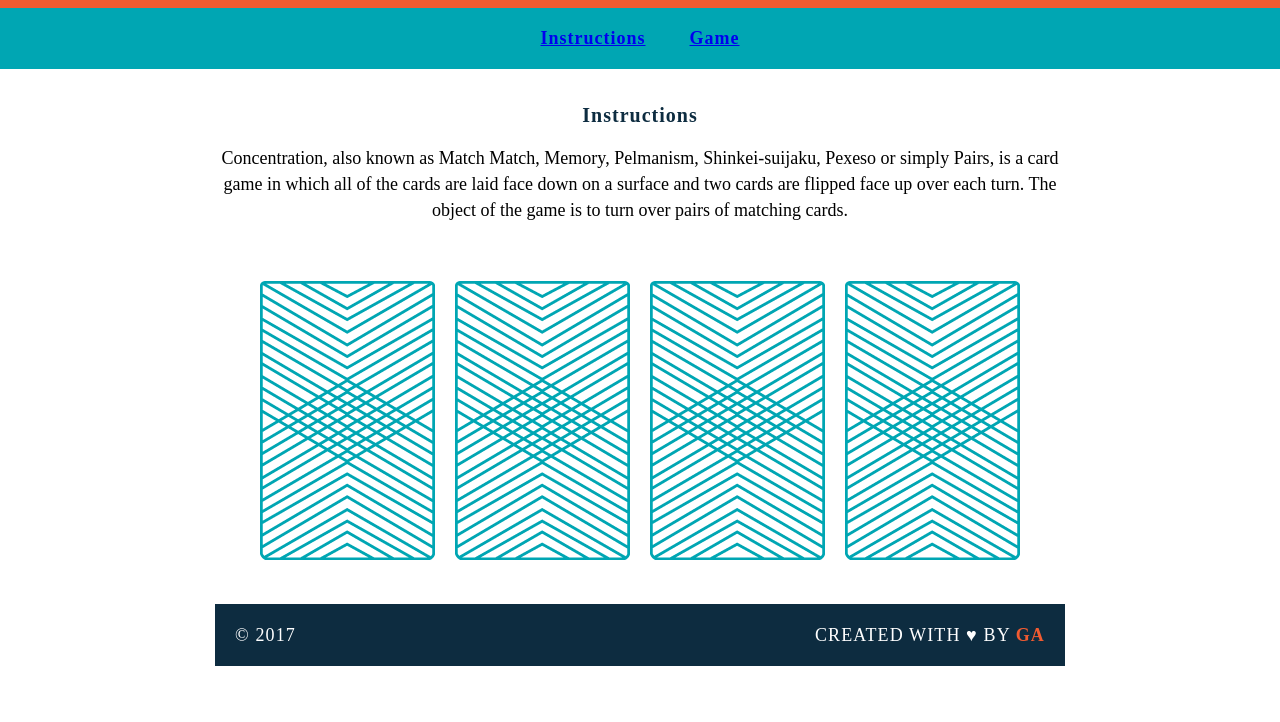
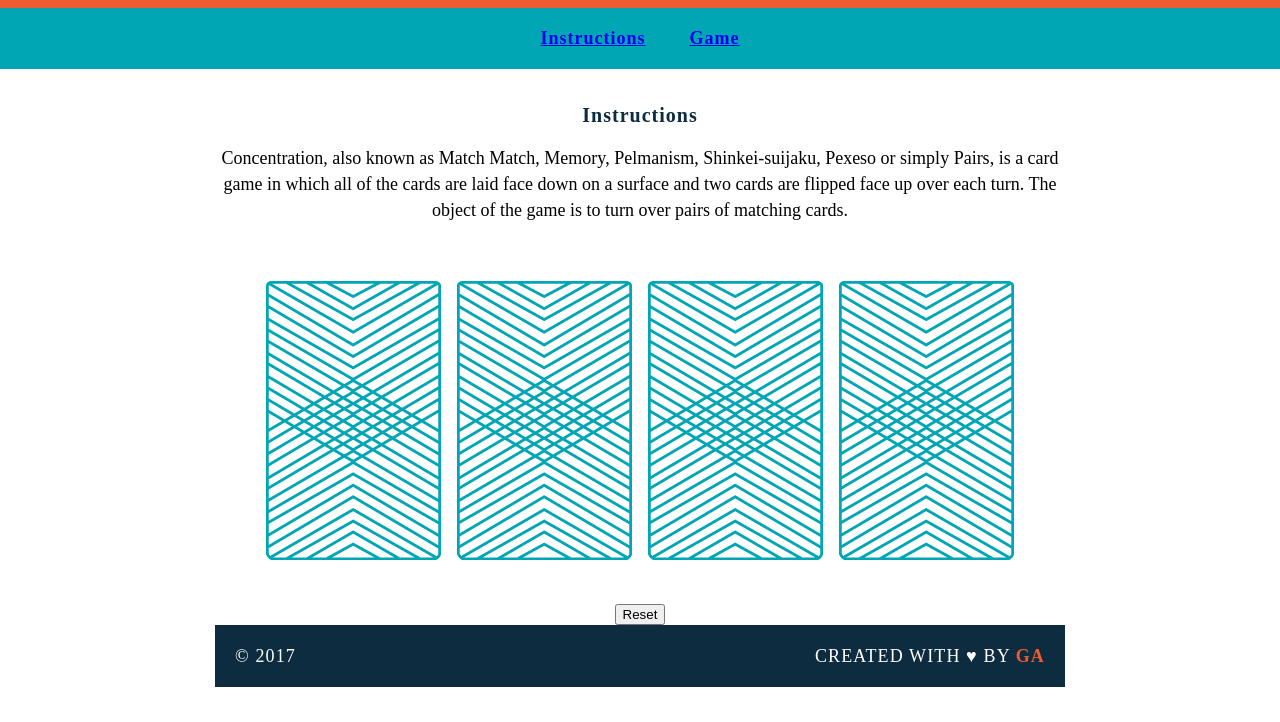
Before and after one commit to kevinpatel22/wdi-fundamentals-memorygame, a plain HTML site: page memory-game/index.html in a window 1280 px wide. Shown: the part 105-827 px from the top of the page. Before the commit the page ends 806 px from the top, so only its background shows below. Drawn offline with Linux system fonts and the light colour scheme; a web font is replaced by a local one.

Commit message:
created gamer logic

```diff
--- a/memory-game/index.html
+++ b/memory-game/index.html
@@ -15,11 +15,9 @@
 <main>
 <h2>Instructions</h2>
 	<p>Concentration, also known as Match Match, Memory, Pelmanism, Shinkei-suijaku, Pexeso or simply Pairs, is a card game in which all of the cards are laid face down on a surface and two cards are flipped face up over each turn. The object of the game is to turn over pairs of matching cards.</p>
+	<div id="game-board" class="board clearfix"></div>
 	<div>
-		<img src="images/back.png" alt="Queen of Fiamonds">
-		<img src="images/back.png" alt="Queen of Hearts">
-		<img src="images/back.png" alt="King of Diamonds">
-		<img src="images/back.png" alt="King of Hearts">
+		<button id="reset"> Reset </button>
 	</div>
 	<footer class="clearfix"><p class="copyright">&copy; 2017</p>
 		<p class="message">Created with &hearts; by <span class="name">GA</span></p>
--- a/memory-game/js/main.js
+++ b/memory-game/js/main.js
@@ -23,18 +23,33 @@ var cards = [
 
 var cardsInPlay = [];
 function checkForMatch() {
+	if (cardsInPlay.length === 2) {
 	if (cardsInPlay[0] === cardsInPlay[1]) {
 		alert("You found a match!");
 	} else {
 		alert("Sorry, try again.");
 	}
 }
-var flipCard = function(cardId) {
+}
+var flipCard = function() {
+	var cardId = this.getAttribute('data-id');
+	this.setAttribute('src', cards[cardId].cardImage);
 	console.log("User flipped " + cards[cardId].rank);
 	cardsInPlay.push(cards[cardId].rank);
 	console.log(cards[cardId].suit);
 	console.log(cards[cardId].cardImage);
+	checkForMatch();
+
 }
-	flipCard(0);
-	flipCard(1);
-	checkForMatch();
+
+	var createBoard = function() {
+		for (var i = 0; i < cards.length; i++) {
+		var cardElement = document.createElement('img');
+		cardElement.setAttribute('src','images/back.png');
+		cardElement.setAttribute('data-id', i);
+		cardElement.addEventListener('click', flipCard);
+		document.getElementById('game-board').appendChild(cardElement);
+		}
+	}
+
+	createBoard();
```
